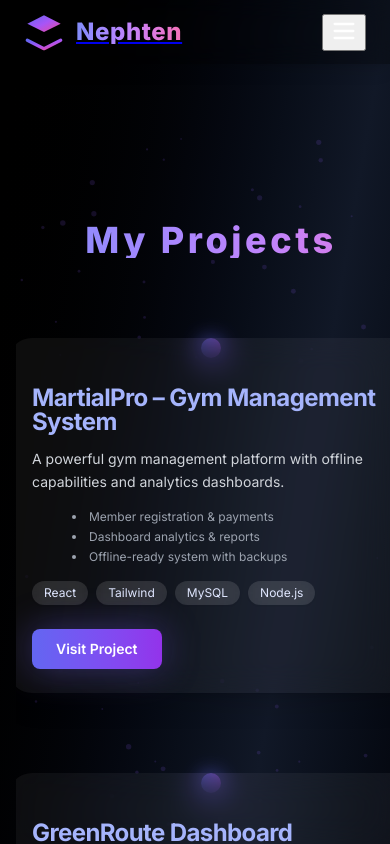
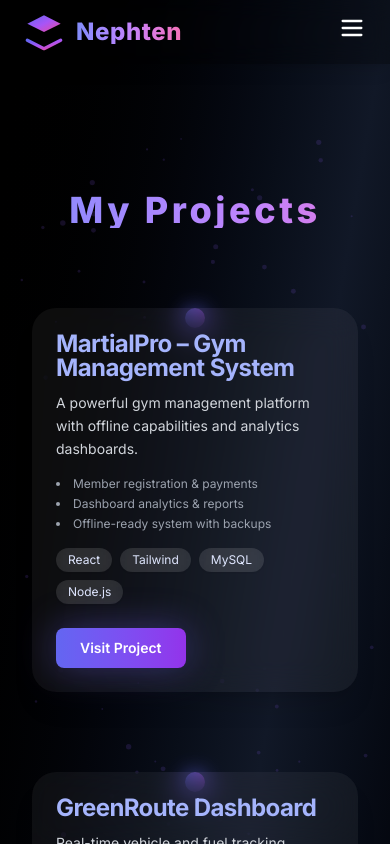
Before and after one commit to NeppyS/Gege, a Vue app: page /projects in a window 390 px wide. Built offline with nearby package versions, Linux system fonts and the light colour scheme.

Commit message:
Updated About and Projects view with modern responsive design

```diff
--- a/src/App.vue
+++ b/src/App.vue
@@ -1,53 +1,37 @@
 <template>
-  <div
-    class="relative min-h-screen w-full bg-gradient-to-br from-black via-gray-900 to-black text-gray-100 overflow-x-hidden flex flex-col"
-  >
-    <!-- Animated Background Glow -->
+  <div class="app-container">
+    <!-- Background Glow -->
     <div class="absolute inset-0 overflow-hidden pointer-events-none z-0">
-      <div class="bg-glow"></div>
+      <div class="bg-glow" />
     </div>
 
-    <!-- Fixed Glassy Navbar -->
-    <Navbar
-      class="fixed top-0 left-0 w-full z-50 backdrop-blur-md bg-black/30 border-b border-white/10 shadow-lg"
-    />
+    <!-- Navbar -->
+    <Navbar class="fixed top-0 left-0 w-full z-50 navbar-blur" />
 
-    <!-- Main Content with Smooth Transitions -->
-    <main
-      class="relative z-10 flex-grow pt-24 pb-20 px-4 sm:px-6 md:px-8"
-      id="main-scroll"
-    >
+    <!-- Main Content -->
+    <main id="main-scroll" class="main-content">
       <Transition name="fade-slide" mode="out-in">
         <router-view :key="$route.fullPath" />
       </Transition>
     </main>
 
-    <!-- Footer -->
-    <footer
-      class="relative z-10 bg-black/40 border-t border-white/10 text-sm text-center py-6 px-4 backdrop-blur-md"
-    >
-      <div
-        class="max-w-7xl mx-auto flex flex-col sm:flex-row justify-between items-center gap-4 text-white"
-      >
-        <div class="opacity-80">&copy; 2025 Nephten. All rights reserved.</div>
-        <div
-          class="flex gap-4 text-white/80 text-xs uppercase tracking-wide font-semibold"
-        >
-          <a href="#" class="hover:text-indigo-400 transition no-underline">Privacy Policy</a>
-          <a href="#" class="hover:text-indigo-400 transition no-underline">Terms of Service</a>
-          <a href="#" class="hover:text-indigo-400 transition no-underline">Contact</a>
-        </div>
-      </div>
-    </footer>
+<footer class="relative z-10 bg-black/40 border-t border-white/10 text-sm text-center py-6 px-4 backdrop-blur-md">
+  <div class="max-w-7xl mx-auto flex flex-col sm:flex-row justify-between items-center gap-4 text-gray-400">
+    <div>&copy; 2025 Nephten. All rights reserved.</div>
+    <div class="flex gap-4">
+      <a href="#" class="hover:text-white transition">GitHub</a>
+      <a href="#" class="hover:text-white transition">LinkedIn</a>
+    </div>
+  </div>
+</footer>
 
-    <!-- Scroll-to-Top Button -->
+
+    <!-- Scroll to Top -->
     <transition name="fade">
       <button
         v-show="showScrollTop"
         @click="scrollToTop"
-        class="fixed bottom-6 right-6 w-12 h-12 flex items-center justify-center rounded-full
-               bg-indigo-600 hover:bg-indigo-500 text-white shadow-lg
-               hover:shadow-indigo-500/50 transition duration-300 z-50 focus:outline-none"
+        class="scroll-top-btn"
         aria-label="Scroll to top"
       >
         ⬆
@@ -79,9 +63,38 @@ const scrollToTop = () => {
 </script>
 
 <style scoped>
+/* Layout Utilities */
+.app-container {
+  @apply relative min-h-screen w-full bg-gradient-to-br from-black via-gray-900 to-black text-gray-100 overflow-x-hidden flex flex-col;
+}
+.navbar-blur {
+  @apply backdrop-blur-md bg-black/30 border-b border-white/10 shadow-lg;
+}
+.main-content {
+  @apply relative z-10 flex-grow pt-24 pb-20 px-4 sm:px-6 md:px-8;
+}
+.footer {
+  @apply relative z-10 bg-black/40 border-t border-white/10 text-sm text-center py-6 px-4 backdrop-blur-md;
+}
+.footer-container {
+  @apply max-w-7xl mx-auto flex flex-col sm:flex-row justify-between items-center gap-4 text-white;
+}
+.footer-links {
+  @apply flex gap-4 text-white/80 text-xs uppercase tracking-wide font-semibold;
+}
+.footer-link {
+  @apply hover:text-indigo-400 transition no-underline;
+}
+
+/* Scroll Top Button */
+.scroll-top-btn {
+  @apply fixed bottom-6 right-6 w-12 h-12 flex items-center justify-center rounded-full
+         bg-indigo-600 hover:bg-indigo-500 text-white shadow-lg
+         hover:shadow-indigo-500/50 transition duration-300 z-50 focus:outline-none;
+}
+
 /* Transitions */
-.fade-slide-enter-active,
-.fade-slide-leave-active {
+.fade-slide-enter-active, .fade-slide-leave-active {
   transition: all 0.5s ease;
 }
 .fade-slide-enter-from {
@@ -92,13 +105,10 @@ const scrollToTop = () => {
   opacity: 0;
   transform: translateY(-30px);
 }
-
-.fade-enter-active,
-.fade-leave-active {
+.fade-enter-active, .fade-leave-active {
   transition: opacity 0.3s ease;
 }
-.fade-enter-from,
-.fade-leave-to {
+.fade-enter-from, .fade-leave-to {
   opacity: 0;
 }
 
@@ -118,13 +128,11 @@ const scrollToTop = () => {
   100% { transform: translate(0,0) rotate(360deg); }
 }
 
-/* Base Layout Styles */
-html,
-body,
-#app {
+/* Global Reset for App */
+html, body, #app {
   margin: 0;
-  padding: env(safe-area-inset-top, 0) env(safe-area-inset-right, 0)
-           env(safe-area-inset-bottom, 0) env(safe-area-inset-left, 0);
+  padding: env(safe-area-inset-top) env(safe-area-inset-right)
+           env(safe-area-inset-bottom) env(safe-area-inset-left);
   height: 100%;
   width: 100%;
   overflow-x: hidden;
--- a/src/assets/main.css
+++ b/src/assets/main.css
@@ -1,11 +1,69 @@
 /* src/main.css */
-html, body {
+
+/* Global Reset and Base Styles */
+*,
+*::before,
+*::after {
+  box-sizing: border-box;
   margin: 0;
   padding: 0;
+}
+
+html, body {
   width: 100%;
   height: 100%;
-  background-color: #0f0f0f; /* Same as bg-gray-950 */
-  color: #f3f4f6; /* text-gray-100 */
+  overflow-x: hidden;
   font-family: 'Inter', sans-serif;
-  overflow-x: hidden;
+  background-color: #0f0f0f; /* Equivalent to Tailwind's bg-gray-950 */
+  color: #f3f4f6; /* Equivalent to Tailwind's text-gray-100 */
+  line-height: 1.6;
+  -webkit-font-smoothing: antialiased;
+  -moz-osx-font-smoothing: grayscale;
+  scroll-behavior: smooth;
 }
+
+/* Remove default scrollbar space on mobile browsers */
+body {
+  touch-action: manipulation;
+  overscroll-behavior-y: none;
+  -webkit-tap-highlight-color: transparent;
+}
+
+/* Anchor tag defaults */
+a {
+  text-decoration: none;
+  color: inherit;
+}
+
+/* Image defaults */
+img {
+  max-width: 100%;
+  height: auto;
+  display: block;
+}
+
+/* Form element resets */
+input, button, textarea, select {
+  font: inherit;
+  color: inherit;
+  background: none;
+  border: none;
+  outline: none;
+}
+
+/* Smooth transitions for interactive elements */
+button,
+a,
+input[type="submit"] {
+  transition: all 0.2s ease-in-out;
+  cursor: pointer;
+}
+
+/* Utility */
+.container {
+  max-width: 100%;
+  padding-left: 1rem;
+  padding-right: 1rem;
+  margin-left: auto;
+  margin-right: auto;
+}
--- a/src/views/HomeView.vue
+++ b/src/views/HomeView.vue
@@ -8,7 +8,7 @@
     <canvas id="particles-bg" class="absolute inset-0 z-0 pointer-events-none"></canvas>
 
     <!-- Content Area -->
-    <div class="relative z-10 w-full max-w-3xl mx-auto flex flex-col items-center lg:items-start text-center lg:text-left space-y-6 p-4 sm:p-8 lg:pl-12">
+    <div class="relative z-10 w-full max-w-3xl mx-auto flex flex-col items-center lg:items-start text-center lg:text-left space-y-6 px-4 sm:px-8 lg:pl-12">
       <h1 class="text-3xl sm:text-4xl lg:text-5xl font-extrabold leading-tight tracking-tight">
         Hello, I'm <br />
         <span class="bg-gradient-to-r from-indigo-400 via-purple-400 to-pink-400 bg-clip-text text-transparent animate-gradient-move">
@@ -26,8 +26,18 @@
 
       <!-- CTA Buttons -->
       <div class="flex flex-col sm:flex-row justify-center lg:justify-start gap-3 pt-4 w-full sm:w-auto">
-        <router-link to="/projects" class="btn-primary w-full sm:w-auto text-center">🚀 View Projects</router-link>
-        <router-link to="/contact" class="btn-secondary w-full sm:w-auto text-center">📩 Contact Me</router-link>
+        <router-link
+          to="/projects"
+          class="btn-primary text-center px-6 py-2 min-w-[180px] sm:min-w-[auto]"
+        >
+          🚀 View Projects
+        </router-link>
+        <router-link
+          to="/contact"
+          class="btn-secondary text-center px-6 py-2 min-w-[180px] sm:min-w-[auto]"
+        >
+          📩 Contact Me
+        </router-link>
       </div>
 
       <!-- Social Icons -->
@@ -87,6 +97,7 @@
     </div>
   </section>
 </template>
+
 
 
 
```
Lines whose indentation alone changed are shown as unchanged.
